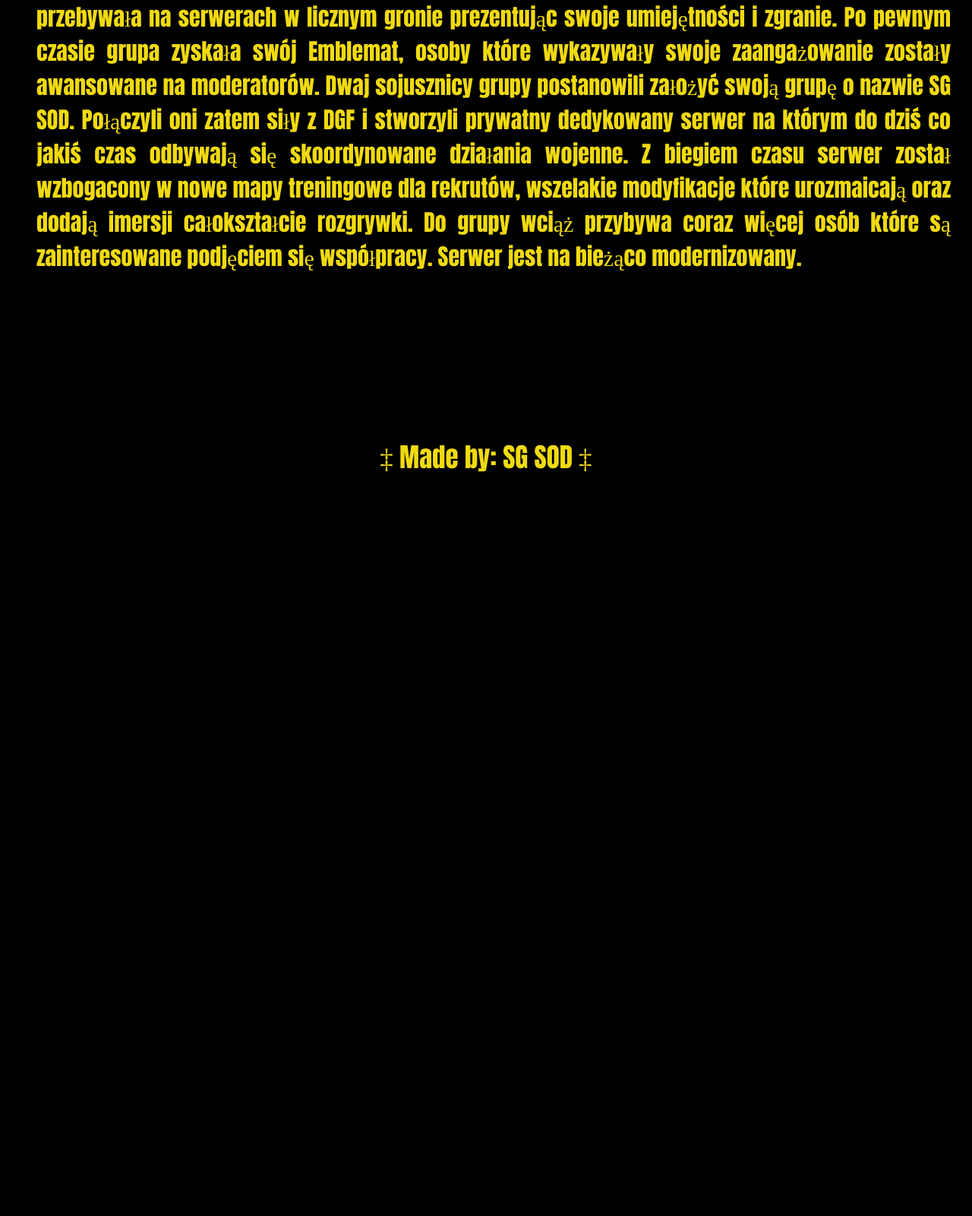
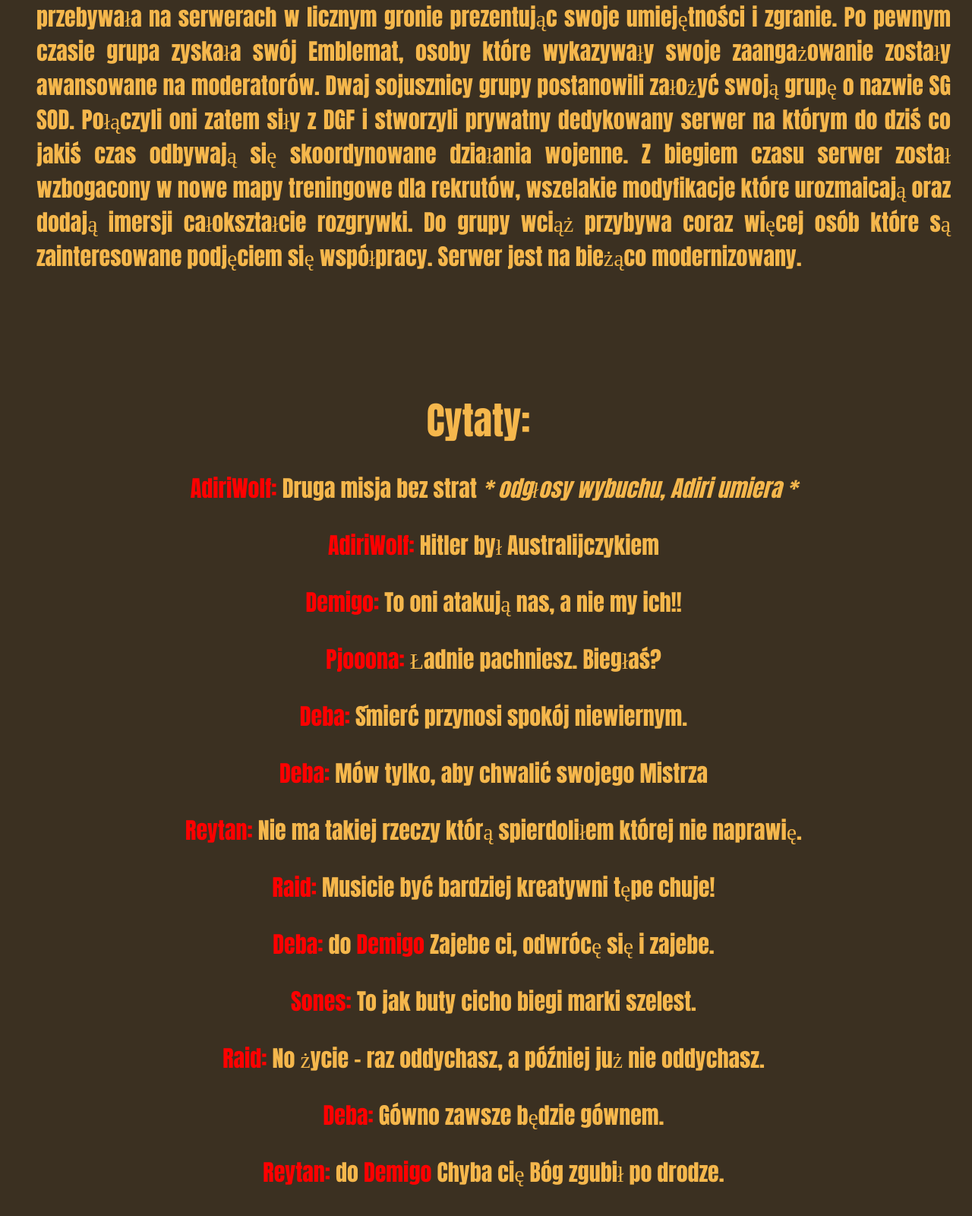
Before and after one commit to SGSODDGF/DGF, a plain HTML site: page index.html in a window 1280 px wide. Shown: the part 1168-2768 px from the top of the page at 76% size. Before the commit the page ends 1851 px from the top, so only its background shows below. Drawn offline with Linux system fonts and the light colour scheme.

Commit message:
edit background

```diff
--- a/index.html
+++ b/index.html
@@ -29,7 +29,7 @@
 	<div id="main" style=" margin-top: 60px;">
 
 <div class="slideshow-container">
-<font style="font-family: impact; color: #f0da0f; font-size: 50px; font-style: bold;">Zarząd SG SOD oraz D.G.F.:</font>
+<font style="font-family: impact; color: #F5B74C; font-size: 50px; font-style: bold;">Zarząd SG SOD oraz D.G.F.:</font>
 <br>
 <br>
 <br>
@@ -41,7 +41,7 @@
 <br>
 <br>
   <div class="mySlides fade">
-    <div class="text"> <font style="color: red;">REYTAN:</font> Główny dowódca SG SOD, Główny rekruter SG SOD, Główny inspektor w sprawach modernizacji strony i serwera SG SOD/D.G.F., Moderator Discord D.G.F.</div>
+    <div class="text"> <font style="color: red;">REYTAN:</font> Główny dowódca SG SOD, Główny rekruter SG SOD, Główny inspektor w sprawach modernizacji strony SG SOD/D.G.F.</div>
   </div>
 
   <div class="mySlides fade">
@@ -49,7 +49,7 @@
   </div>
 
   <div class="mySlides fade">
-    <div class="text"> <font style="color: red;">(*)Pjooona(*):</font> Założyciel/Dowódca/Rekruter D.G.F.</div>
+    <div class="text"> <font style="color: red;">Pjooona:</font> Założyciel/Dowódca/Rekruter D.G.F.</div>
   </div>
 
   <div class="mySlides fade">
@@ -64,8 +64,8 @@
     <div class="text"> <font style="color: red;">Siemow:</font> Główny Inspektor w sprawach modernizacji Discord D.G.F.</div>
   </div>
 
- <div class="mySlides fade">
-    <div class="text"> <font style="color: red;">Zeneq:</font> Moderator Discord D.G.F.</div>
+  <div class="mySlides fade">
+    <div class="text"> <font style="color: red;">RickY</font> D.G.F. Mission-Maker</div>
   </div>
 
 </div>
@@ -75,9 +75,9 @@
 <br>
 <br>
 
-<font style="font-family: impact; color: #f0da0f; font-size: 40px; text-align:center;">
-	<p><font style="color:red;">D.G.F.</font> - Grupa uformowała się 24 czerwca 2022 roku na jednym z serwerów Arma III. </p></font>
-<font style="font-family: impact; color: #f0da0f; font-size: 30px; text-align:justify;">
+<font style="font-family: impact; color: #F5B74C; font-size: 40px; text-align:center;">
+	<p><font style="color:red;">D.G.F.</font> - Grupa uformowała się 24 czerwca 2022 roku na jednym z serwerów Strefy Gier. </p></font>
+<font style="font-family: impact; color: #F5B74C; font-size: 30px; text-align:justify;">
      <p>Początkowo powstał prowizoryczny serwer Discord, kilka osób pod wspólnym TAG'iem grupy grało na różnych serwerach prezentując swój unikalny poziom oraz podejście do gry.
 	 Gracze którzy zwrócili na to uwagę postanowili się do nich dołączyć.
 	 Gdy grupa zyskała nowych i chętnych do gry członków, zostali wydzieleni zarządcy grupy.
@@ -95,7 +95,39 @@
 <br>
 <br>
 
+	<div id="cytat">
+	<font style="font-family: impact; color: #F5B74C; font-size: 50px; font-style: bold;">Cytaty:</font>
 
+
+
+	<p><font style="color: red;">AdiriWolf:</font> Druga misja bez strat <font style="font-style:italic;">* odgłosy wybuchu, Adiri umiera *</font>
+
+	<p><font style="color: red;">AdiriWolf:</font> Hitler był Australijczykiem
+
+	<p><font style="color: red;">Demigo:</font> To oni atakują nas, a nie my ich!!
+
+	<p><font style="color: red;">Pjooona:</font> Ładnie pachniesz. Biegłaś?
+
+	<p><font style="color: red;">Deba:</font> Śmierć przynosi spokój niewiernym.
+
+	<p><font style="color: red;">Deba:</font> Mów tylko, aby chwalić swojego Mistrza
+
+	<p><font style="color: red;">Reytan:</font> Nie ma takiej rzeczy którą spierdoliłem której nie naprawię.
+
+	<p><font style="color: red;">Raid:</font> Musicie być bardziej kreatywni tępe chuje!
+
+	<p><font style="color: red;">Deba:</font> do <font style="color: red;">Demigo</font> Zajebe ci, odwrócę się i zajebe.
+
+	<p><font style="color: red;">Sones:</font> To jak buty cicho biegi marki szelest.
+
+	<p><font style="color: red;">Raid:</font> No życie - raz oddychasz, a później już nie oddychasz.
+
+	<p><font style="color: red;">Deba:</font> Gówno zawsze będzie gównem.
+
+	<p><font style="color: red;">Reytan:</font> do <font style="color: red;"> Demigo </font> Chyba cię Bóg zgubił po drodze.
+
+
+	</div>
 <br>
 
 	</div>
--- a/style.css
+++ b/style.css
@@ -1,6 +1,6 @@
 body
 	{
-	background-color: black;
+	background-color: #3B3021;
 	background-repeat: no-repeat;
 	background-attachment: fixed;
 	background-size: 100% 100%;
@@ -30,7 +30,7 @@ body
 
 a
 	{
-	color: #f0da0f;
+	color: #F5B74C;
 	font-family: Impact;
 	text-decoration: none;
 	margin: 40px;
@@ -58,7 +58,7 @@ a:hover
 	{
 	width: 100%;
 	height: 100px;
-	color: #f0da0f;
+	color: #F5B74C;
 	text-align: center;
 	font-family: impact;
 	margin-top: 50px;
@@ -83,7 +83,7 @@ img
 
 #cytat
 	{
-	color: #f0da0f;
+	color: #F5B74C;
 	font-size: 30px;
 	font-family: impact;
 	padding: 8px 12px;
@@ -151,7 +151,7 @@ p
 
 /* Caption text */
 .text {
-  color: #f0da0f;
+  color: #F5B74C;
   font-size: 30px;
   font-family: impact;
   padding: 8px 12px;
@@ -163,7 +163,7 @@ p
 
 /* Number text (1/3 etc) */
 .numbertext {
-  color: #f2f2f2;
+  color: #F5B74C;
   font-size: 12px;
   padding: 8px 12px;
   position: absolute;
```
Also changed, not shown: gallery.html (+1 -2 lines).
